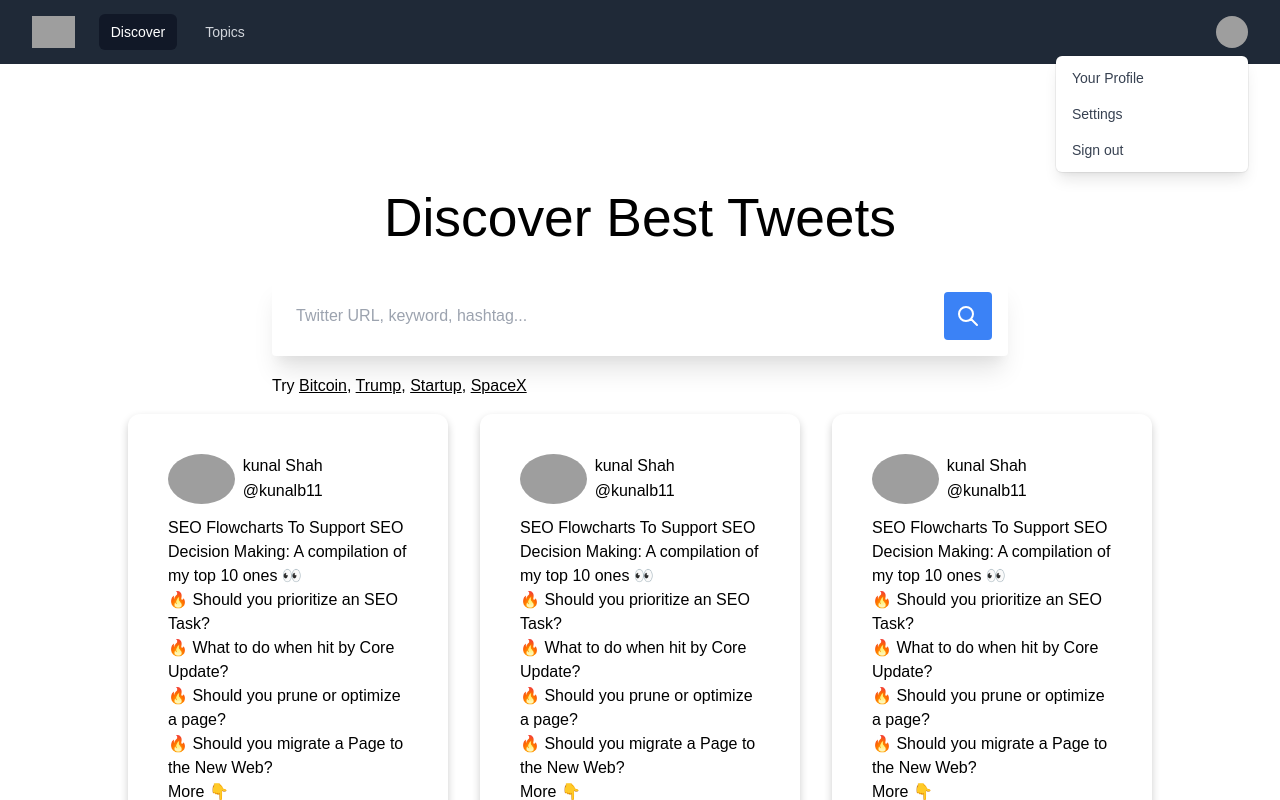
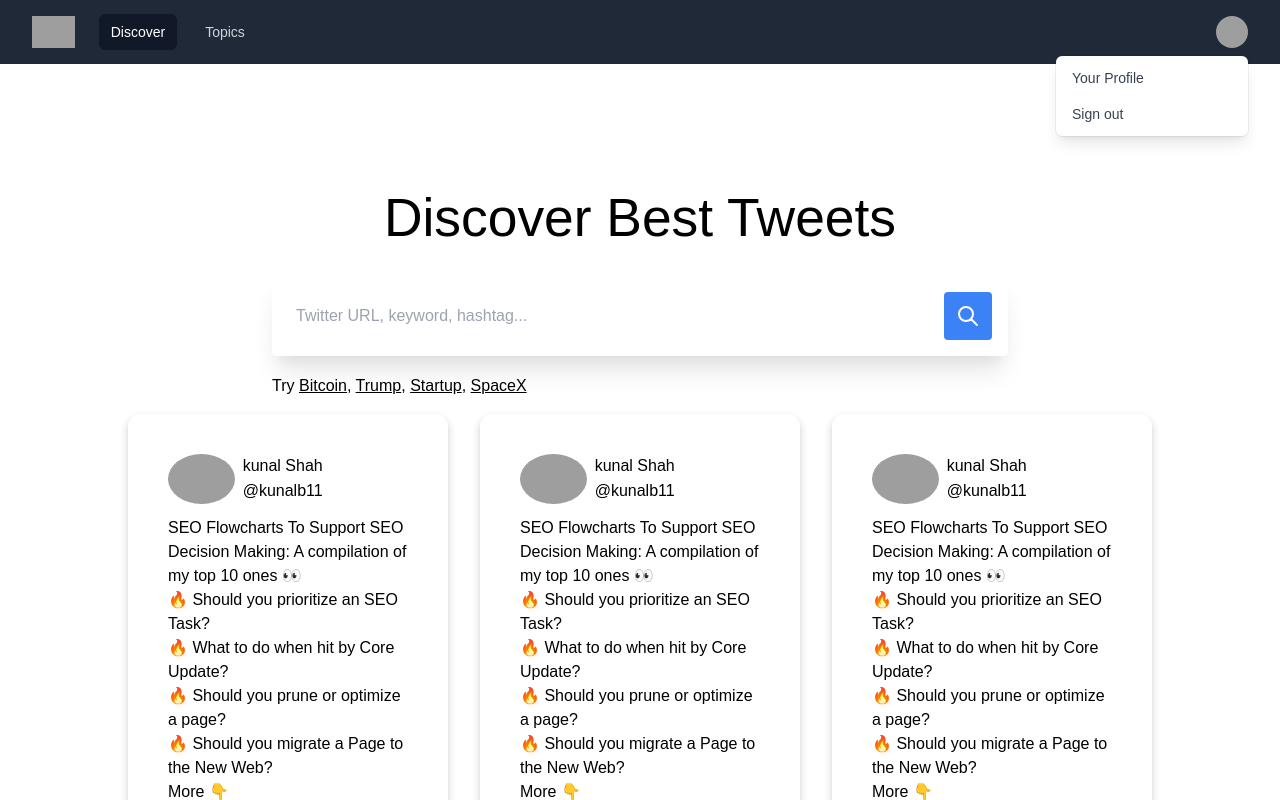
Before and after one commit to divit-agrawal/tweets-db-front, a React (Create React App) app: page / in a window 1280 px wide. Both pictures are taken after a click on the button "Open user menu". Shown: the top 800 px of the page. Built offline with nearby package versions, Linux system fonts and the light colour scheme; grey boxes are pictures that could not be loaded.

Commit message:
bug fixes

```diff
--- a/src/Components/Navbar.jsx
+++ b/src/Components/Navbar.jsx
@@ -91,6 +91,7 @@ export default function Navbar() {
                         <Menu.Item>
                           {({ active }) => (
                             <a
+                              href="javascript:;"
                               className={classNames(
                                 active ? "bg-gray-100" : "",
                                 "block px-4 py-2 text-sm text-gray-700"
@@ -103,18 +104,7 @@ export default function Navbar() {
                         <Menu.Item>
                           {({ active }) => (
                             <a
-                              className={classNames(
-                                active ? "bg-gray-100" : "",
-                                "block px-4 py-2 text-sm text-gray-700"
-                              )}
-                            >
-                              Settings
-                            </a>
-                          )}
-                        </Menu.Item>
-                        <Menu.Item>
-                          {({ active }) => (
-                            <a
+                              href="javascript:;"
                               className={classNames(
                                 active ? "bg-gray-100" : "",
                                 "block px-4 py-2 text-sm text-gray-700"
--- a/src/Pages/Home.jsx
+++ b/src/Pages/Home.jsx
@@ -13,22 +13,7 @@ export default function Home() {
       <SearchBar />
       <div className="eg-search">
         <p>
-          Try{" "}
-          <a >
-            <u>Bitcoin</u>
-          </a>
-          ,{" "}
-          <a >
-            <u>Trump</u>
-          </a>
-          ,{" "}
-          <a >
-            <u>Startup</u>
-          </a>
-          ,{" "}
-          <a >
-            <u>SpaceX</u>
-          </a>
+          Try <u>Bitcoin</u>, <u>Trump</u>, <u>Startup</u>, <u>SpaceX</u>
         </p>
       </div>
       <section className="main-section">
--- a/src/Pages/Topics.jsx
+++ b/src/Pages/Topics.jsx
@@ -11,22 +11,7 @@ export default function Topics() {
       <SearchBar />
       <div className="eg-search">
         <p>
-          Try{" "}
-          <a>
-            <u>Bitcoin</u>
-          </a>
-          ,{" "}
-          <a>
-            <u>Trump</u>
-          </a>
-          ,{" "}
-          <a>
-            <u>Startup</u>
-          </a>
-          ,{" "}
-          <a>
-            <u>SpaceX</u>
-          </a>
+          Try <u>Bitcoin</u>, <u>Trump</u>, <u>Startup</u>, <u>SpaceX</u>
         </p>
       </div>
       <div className="flex flex-no-wrap">
```
